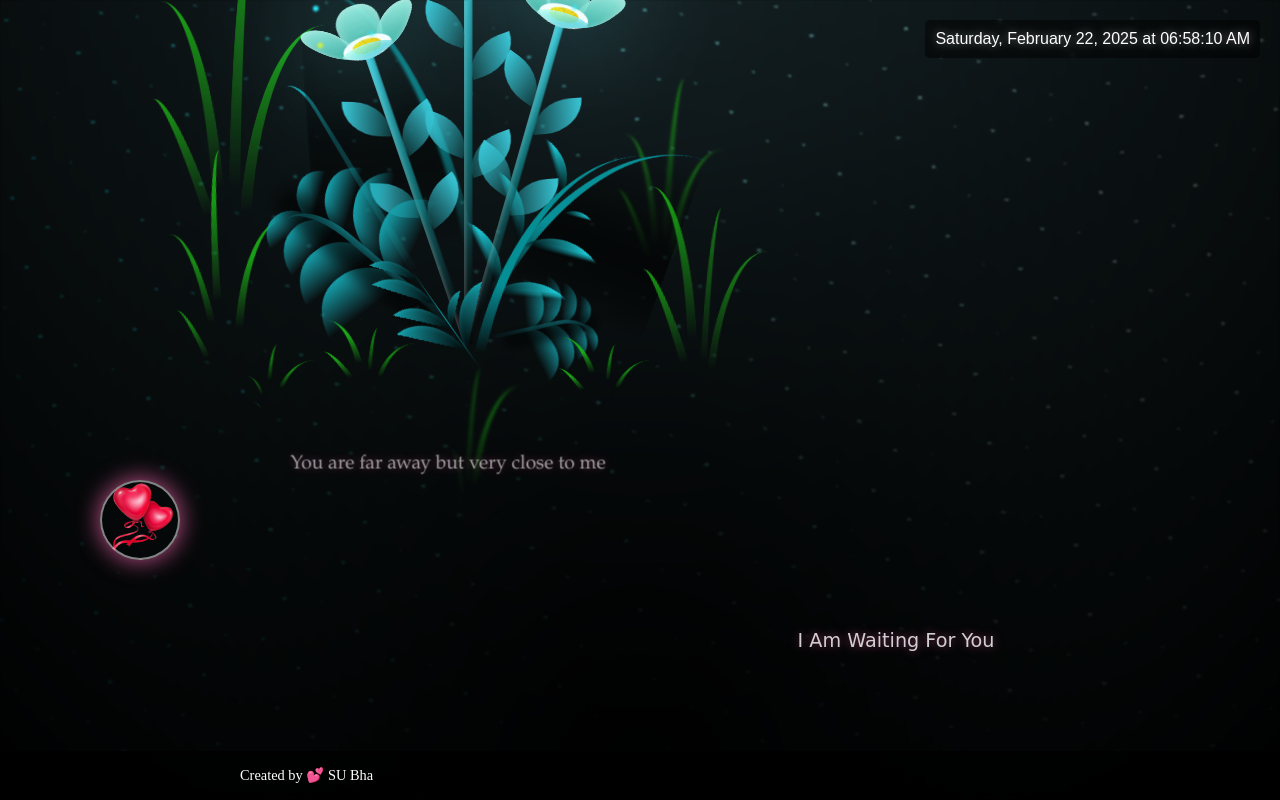
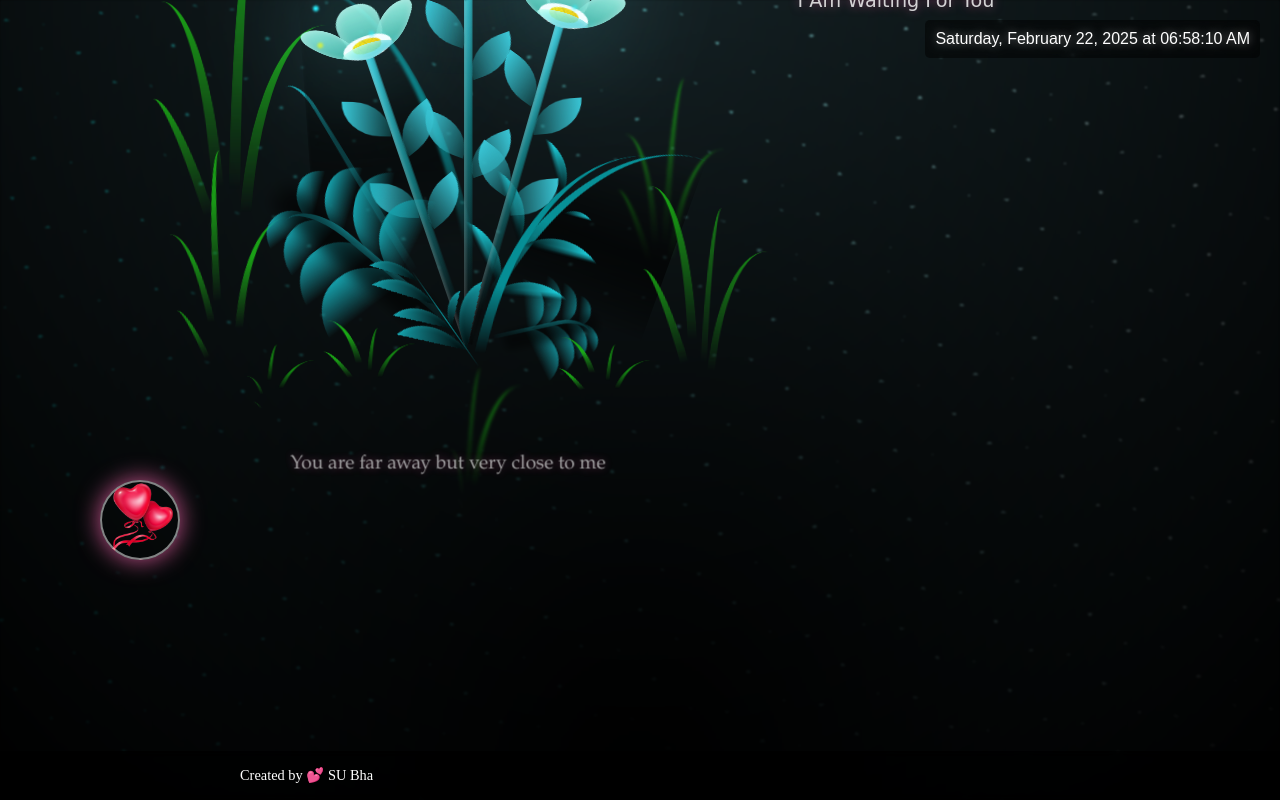
Before and after one commit to Changa6/rose-, a plain HTML site: page index.html in a window 1280 px wide. Drawn offline with Linux system fonts and the light colour scheme.

Commit message:
Update style.css

```diff
--- a/style.css
+++ b/style.css
@@ -1110,7 +1110,7 @@ mask-image: linear-gradient(to top, transparent 40%, #079097 80%) !important;
 
 .message-texts {
   position: fixed;
-  top: 80%;
+  top: 0;
   left: 70%;
   transform: translate(-50%, -50%);
   color: rgba(255, 255, 255, 0.8);
```
